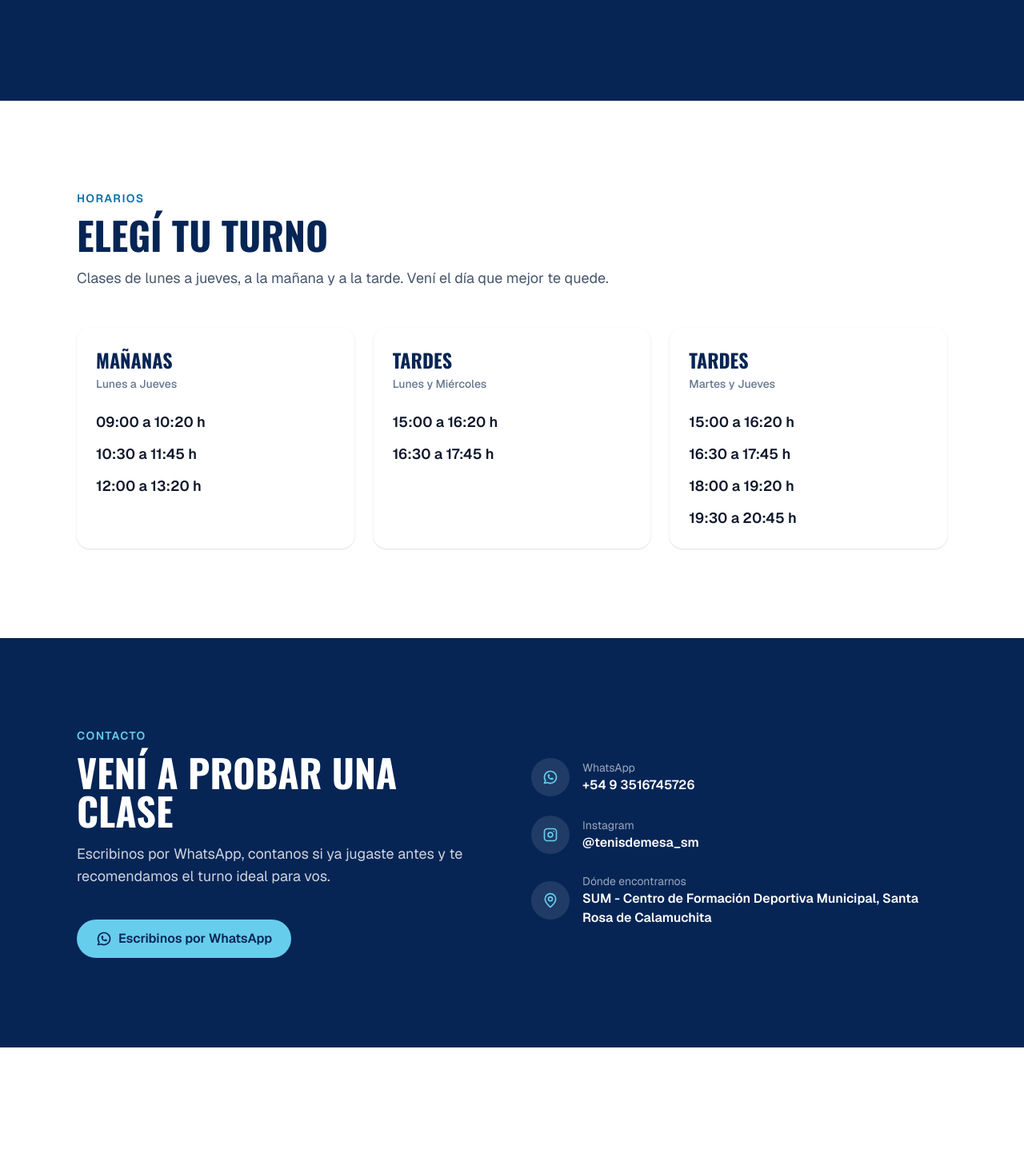
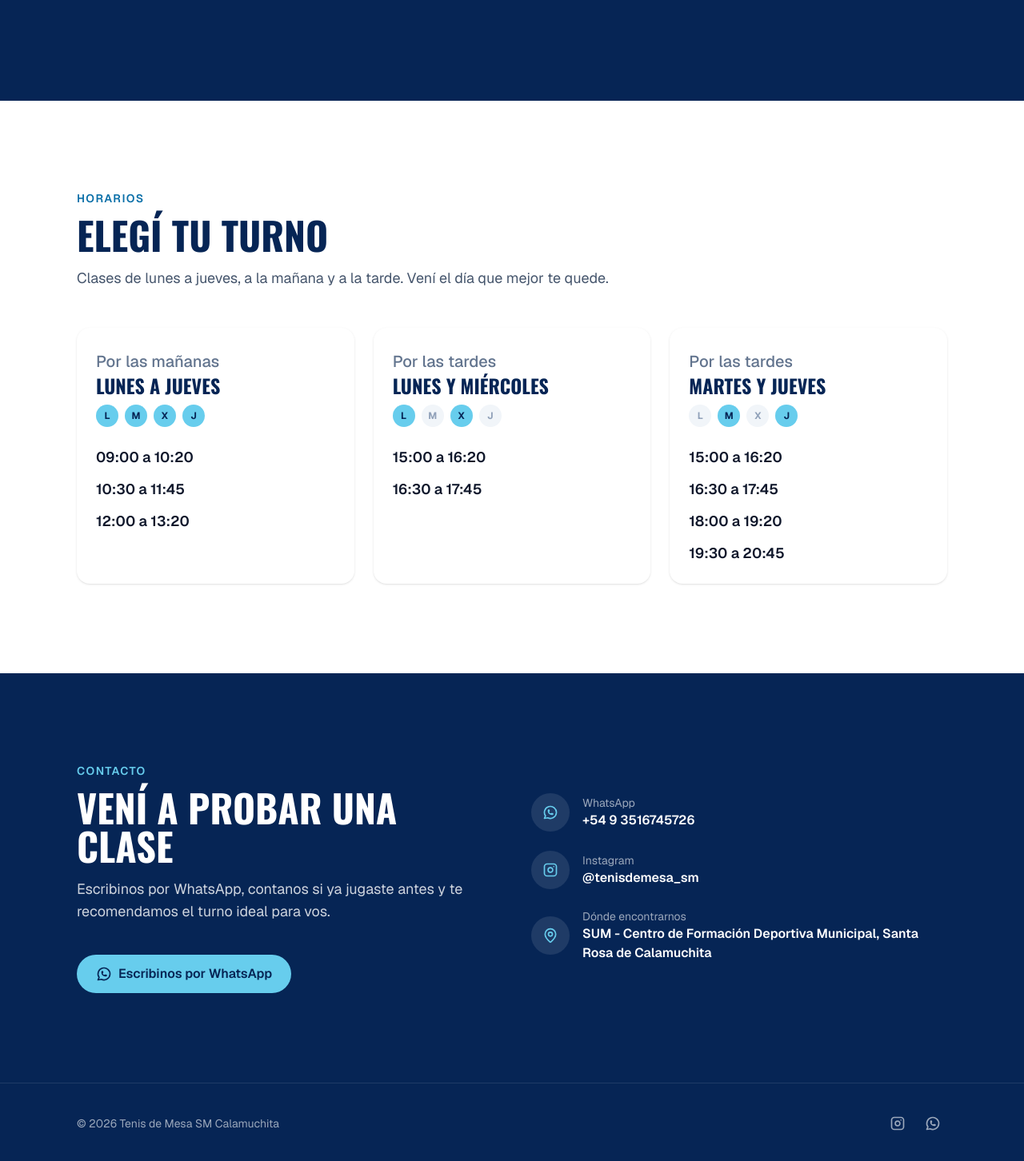
Before and after one commit to RamitaX19/TenisDeMesa-SM, a Next.js app: page / in a window 1280 px wide. Shown: the part 516-1968 px from the top of the page at 80% size. Before the commit the page ends 1826 px from the top, so only its background shows below. Built offline with nearby package versions, Linux system fonts and the light colour scheme.

Commit message:
cambio en horarios

```diff
--- /dev/null
+++ b/src/app/components/Footer.tsx
@@ -0,0 +1,42 @@
+import { Container } from "@/app/components/Container";
+import { InstagramIcon } from "@/app/components/icons/InstagramIcon";
+import { WhatsAppIcon } from "@/app/components/icons/WhatsAppIcon";
+import { site, whatsappUrl } from "@/app/content/site";
+
+async function CurrentYear() {
+  "use cache";
+  return new Date().getFullYear();
+}
+
+export function Footer() {
+  return (
+    <footer className="border-t border-white/10 bg-brand text-white/60">
+      <Container className="flex flex-col items-center justify-between gap-4 py-8 text-sm sm:flex-row">
+        <p>
+          © <CurrentYear /> {site.name}
+        </p>
+
+        <div className="flex gap-2">
+          <a
+            href={site.instagram}
+            target="_blank"
+            rel="noopener noreferrer"
+            aria-label="Instagram"
+            className="rounded-full p-2 transition-colors hover:bg-white/10 hover:text-white"
+          >
+            <InstagramIcon className="size-5" />
+          </a>
+          <a
+            href={whatsappUrl}
+            target="_blank"
+            rel="noopener noreferrer"
+            aria-label="WhatsApp"
+            className="rounded-full p-2 transition-colors hover:bg-white/10 hover:text-white"
+          >
+            <WhatsAppIcon className="size-5" />
+          </a>
+        </div>
+      </Container>
+    </footer>
+  );
+}
--- a/src/app/components/Schedule.tsx
+++ b/src/app/components/Schedule.tsx
@@ -1,5 +1,5 @@
 import { Container } from "@/app/components/Container";
-import { site } from "@/app/content/site";
+import { site, weekDays } from "@/app/content/site";
 import { SectionHeading } from "@/app/components/SectionHeading";
 
 export function Schedule() {
@@ -18,20 +18,42 @@ export function Schedule() {
               key={block.days}
               className="rounded-2xl bg-white p-6 shadow-sm"
             >
-              <h3 className="font-display text-2xl font-bold text-brand uppercase">
+              <div>
+                <p className="mt-1 text-xl font-medium text-slate-500">
                   {block.title}
-              </h3>
-              <p className="mt-1 text-sm font-medium text-slate-500">
+                </p>
+                <h2 className="font-display text-2xl font-bold text-brand uppercase">
                   {block.days}
-              </p>
+                </h2>
+                <div className="mt-2 flex gap-2" aria-hidden="true">
+                  {weekDays.map((day) => {
+                    const isActive = block.activeDay.includes(day.id);
 
+                    return (
+                      <span
+                        key={day.id}
+                        className={`flex size-7 items-center justify-center rounded-full text-xs font-bold ${
+                          isActive
+                            ? "bg-accent text-brand"
+                            : "bg-slate-100 text-slate-400"
+                        }`}
+                      >
+                        {day.initial}
+                      </span>
+                    );
+                  })}
+                </div>
+              </div>
+
+              <div>
                 <ul className="mt-6 space-y-3">
                   {block.slots.map((slot) => (
                     <li key={slot.start} className="text-lg font-semibold">
-                    {slot.start} a {slot.end} h
+                      {slot.start} a {slot.end}
                     </li>
                   ))}
                 </ul>
+              </div>
             </article>
           ))}
         </div>
--- a/src/app/content/site.ts
+++ b/src/app/content/site.ts
@@ -8,9 +8,17 @@ type TimeSlot = {
   end: string;
 };
 
+type Day = "lunes" | "martes" | "miércoles" | "jueves";
+
+type WeekDay = {
+  id: Day;
+  initial: string;
+};
+
 type ScheduleBlock = {
   title: string;
   days: string;
+  activeDay: Day[];
   slots: TimeSlot[];
 };
 
@@ -46,8 +54,9 @@ export const site: Site = {
   ],
   schedule: [
     {
-      title: "Mañanas",
+      title: "Por las mañanas",
       days: "Lunes a Jueves",
+      activeDay: ["lunes", "martes", "miércoles", "jueves"],
       slots: [
         { start: "09:00", end: "10:20" },
         { start: "10:30", end: "11:45" },
@@ -55,16 +64,18 @@ export const site: Site = {
       ],
     },
     {
-      title: "Tardes",
+      title: "Por las tardes",
       days: "Lunes y Miércoles",
+      activeDay: ["lunes", "miércoles"],
       slots: [
         { start: "15:00", end: "16:20" },
         { start: "16:30", end: "17:45" },
       ],
     },
     {
-      title: "Tardes",
+      title: "Por las tardes",
       days: "Martes y Jueves",
+      activeDay: ["martes", "jueves"],
       slots: [
         { start: "15:00", end: "16:20" },
         { start: "16:30", end: "17:45" },
@@ -75,6 +86,13 @@ export const site: Site = {
   ],
 };
 
+export const weekDays: WeekDay[] = [
+  { id: "lunes", initial: "L" },
+  { id: "martes", initial: "M" },
+  { id: "miércoles", initial: "X" },
+  { id: "jueves", initial: "J" },
+];
+
 const whatsappMessage = "¡Hola Sebastian! Quiero reservar una clase de prueba.";
 
 export const whatsappUrl = `https://wa.me/${site.whatsapp}?text=${encodeURIComponent(whatsappMessage)}`;
--- a/src/app/layout.tsx
+++ b/src/app/layout.tsx
@@ -3,6 +3,7 @@ import { Geist, Oswald } from "next/font/google";
 import { Header } from "@/app/components/Header";
 import { site } from "@/app/content/site";
 import "./globals.css";
+import { Footer } from "@/app/components/Footer";
 
 const geistSans = Geist({
   variable: "--font-geist-sans",
@@ -28,6 +29,7 @@ export default function RootLayout({ children }: LayoutProps<"/">) {
       <body className="flex min-h-full flex-col bg-white text-slate-900">
         <Header />
         {children}
+        <Footer />
       </body>
     </html>
   );
```
Lines whose indentation alone changed are shown as unchanged.
